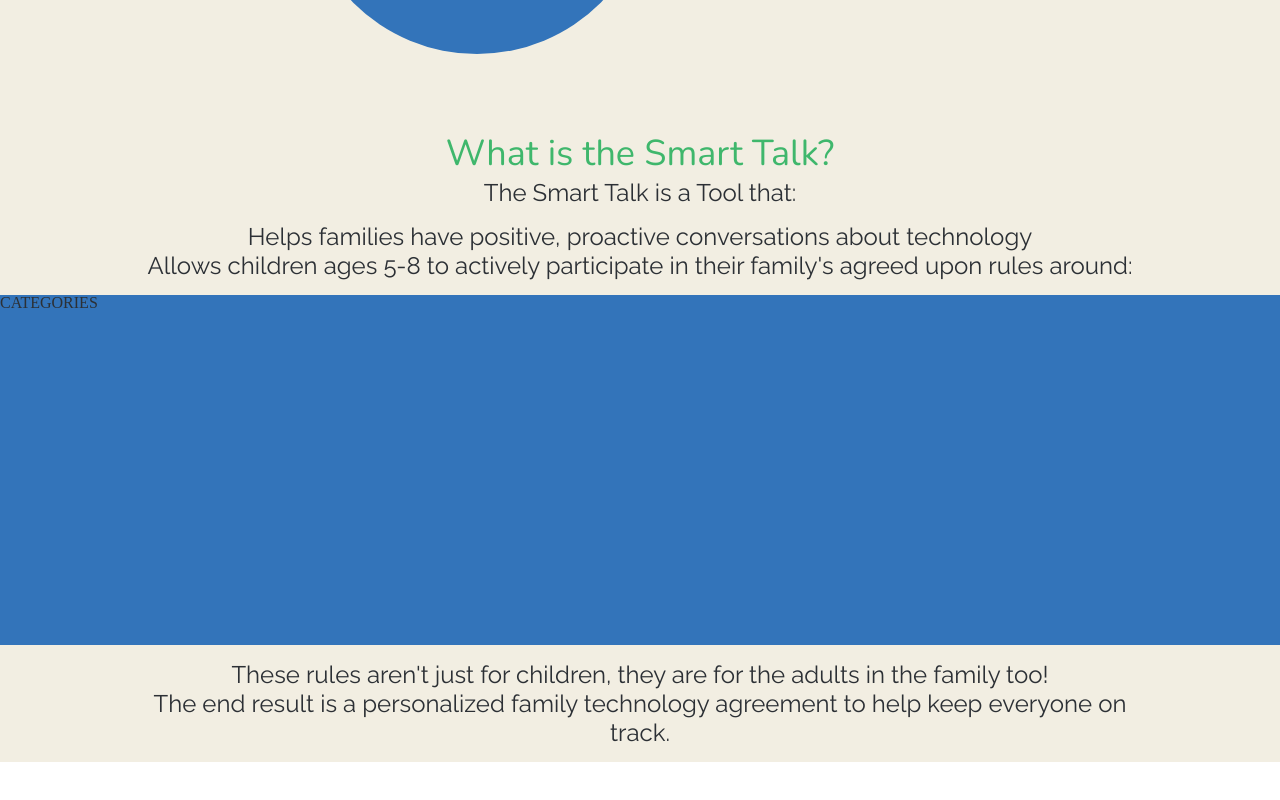
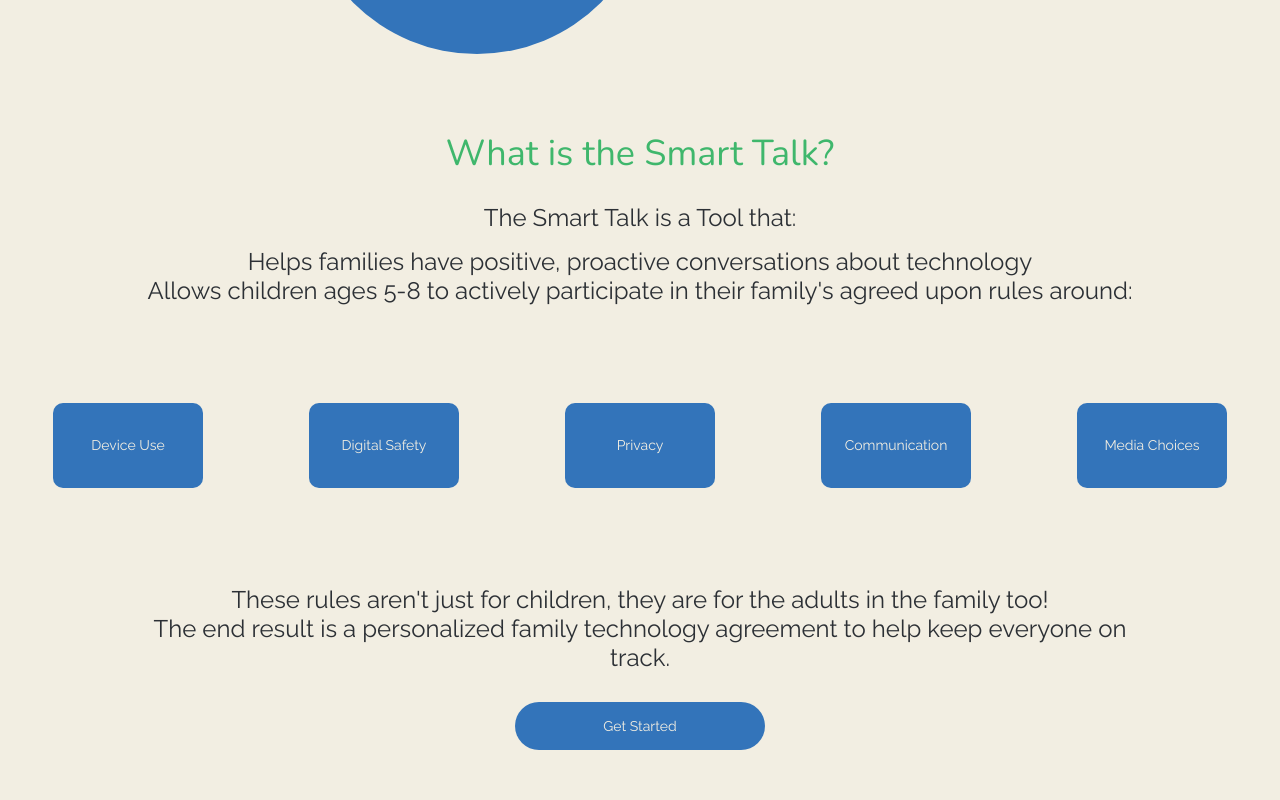
Before and after one commit to psaajc1420/national-pta, a React (Create React App) app in the folder client/: page /#/ in a window 1280 px wide. Shown: the part 431-1231 px from the top of the page. Before the commit the page ends 1193 px from the top, so only its background shows below. Built offline with nearby package versions, Linux system fonts and the light colour scheme.

Commit message:
home layout done, working on home categories

```diff
--- a/client/src/pages/home/Home.tsx
+++ b/client/src/pages/home/Home.tsx
@@ -4,6 +4,33 @@
 
 const Home = () => {
 	const theme = useTheme();
+	const homeCategories = [
+		{
+			id: 1,
+			category: 'Device Use',
+			iconName: 'device-use',
+		},
+		{
+			id: 2,
+			category: 'Digital Safety',
+			iconName: 'digital-safety',
+		},
+		{
+			id: 3,
+			category: 'Privacy',
+			iconName: 'privacy',
+		},
+		{
+			id: 4,
+			category: 'Communication',
+			iconName: 'communication',
+		},
+		{
+			id: 5,
+			category: 'Media Choices',
+			iconName: 'media-choices',
+		},
+	];
 	return (
 		<Layout>
 			<Box
@@ -69,9 +96,17 @@
 					flexDirection='column'
 					backgroundColor='inherit'
 				>
-					<Text typography='subheading' size={36} color={theme.color.green}>
-						What is the Smart Talk?
-					</Text>
+					<Box
+						width='auto'
+						height='auto'
+						display='block'
+						backgroundColor='inherit'
+						margin='0 0 25px 0'
+					>
+						<Text typography='subheading' size={36} color={theme.color.green}>
+							What is the Smart Talk?
+						</Text>
+					</Box>
 					<Text typography='text' size={24} color={theme.color.black}>
 						The Smart Talk is a Tool that:
 					</Text>
@@ -107,8 +142,22 @@
 							</li>
 						</StyledList>
 					</Box>
-					<Box width='100%' height={350} display='block'>
-						CATEGORIES
+					<Box
+						width='100%'
+						height={250}
+						display='flex'
+						flexDirection='row'
+						justify='space-around'
+						align='center'
+						backgroundColor='inherit'
+					>
+						{homeCategories.map((e) => (
+							<Box key={e.id} width={150} height={85} center borderRadius={10}>
+								<Text typography='text' color={theme.color.white}>
+									{e.category}
+								</Text>
+							</Box>
+						))}
 					</Box>
 					<Box
 						width='auto'
@@ -128,6 +177,23 @@
 							technology agreement to help keep everyone on <br /> track.
 						</Text>
 					</Box>
+					<Box
+						width='auto'
+						height='auto'
+						display='block'
+						backgroundColor='inherit'
+						margin='15px 0 50px 0'
+					>
+						<Button width={250} height={48} onClick={() => {}}>
+							<Text
+								typography='text'
+								textAlign='center'
+								color={theme.color.white}
+							>
+								Get Started
+							</Text>
+						</Button>
+					</Box>
 				</Box>
 			</Box>
 		</Layout>
```
